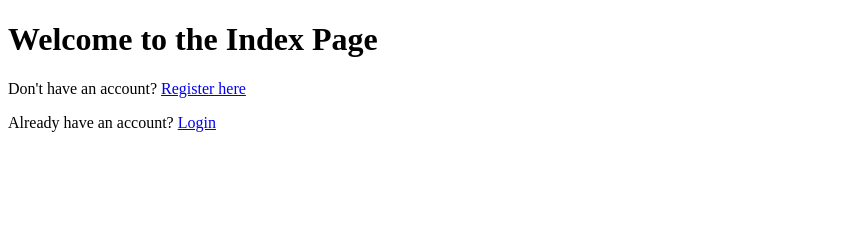
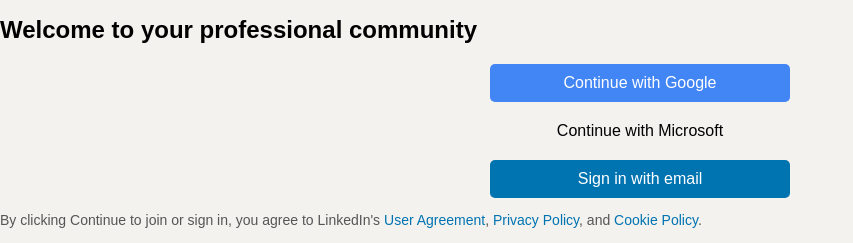
Before and after one commit to amitkumar841994/Profile, a FastAPI app: page / in a window 1280 px wide. Shown: the top 243 px of the page, without its empty margins (0-853 px from the left). Before the commit the page ends 132 px from the top, so only its background shows below. Run offline with FastAPI, Linux system fonts and the light colour scheme; parts of the project's set-up code (start-up, migrations or seed data) failed here and were passed over.

Commit message:
add index file

```diff
--- a/Template/index.html
+++ b/Template/index.html
@@ -1,5 +1,5 @@
 <!-- index.html -->
-<!DOCTYPE html>
+<!-- <!DOCTYPE html>
 <html lang="en">
 <head>
   <meta charset="UTF-8">
@@ -14,4 +14,45 @@
 
 
 </body>
+</html> -->
+<!DOCTYPE html>
+<html lang="en">
+<head>
+    <meta charset="UTF-8">
+    <meta name="viewport" content="width=device-width, initial-scale=1.0">
+    <title>LinkedIn Clone</title>
+    <link rel="stylesheet" href="styles.css">
+      <link href="{{ url_for('static', path='/index.css') }}" rel="stylesheet">
+      <!  "container">
+        <header>
+            <h1>Welcome to your professional community</h1>
+        </header>
+        <div class="buttons">
+            <button class="google-btn">Continue with Google</button>
+            <button class="microsoft-btn">Continue with Microsoft</button>
+            <button class="email-btn">Sign in with email</button>
+        </div>
+        <p>By clicking Continue to join or sign in, you agree to LinkedIn's <a href="#">User Agreement</a>, <a href="#">Privacy Policy</a>, and <a href="#">Cookie Policy</a>.</p>
+        <p class="join-now">New to LinkedIn? <a href="#">Join now</a></p>
+        <div class="illustration">
+            <img src="linkedin.png" alt="Professional community illustration">
+        </div>
+        <section class="explore">
+            <h2>Explore collaborative articles</h2>
+            <p>We’re unlocking community knowledge in a new way. Experts add insights directly into each article, started with the help of AI.</p>
+            <div class="categories">
+                <span>Marketing</span>
+                <span>Public Administration</span>
+                <span>Healthcare</span>
+                <span>Engineering</span>
+                <span>IT Services</span>
+                <span>Sustainability</span>
+                <span>Business Administration</span>
+                <span>Telecommunications</span>
+                <span>HR Management</span>
+                <span>Show all</span>
+            </div>
+        </section>
+    </div>
+</body>
 </html>
--- /dev/null
+++ b/static/index.css
@@ -0,0 +1,107 @@
+/* styles.css */
+body {
+    font-family: Arial, sans-serif;
+    margin: 0;
+    padding: 0;
+    background-color: #f3f2ef;
+}
+
+.container {
+    max-width: 1200px;
+    margin: 0 auto;
+    text-align: center;
+    padding: 20px;
+}
+
+header h1 {
+    font-size: 24px;
+    margin-bottom: 20px;
+}
+
+.buttons button {
+    display: block;
+    width: 300px;
+    margin: 10px auto;
+    padding: 10px;
+    font-size: 16px;
+    border: none;
+    border-radius: 5px;
+    cursor: pointer;
+}
+
+.google-btn {
+    background-color: #4285F4;
+    color: white;
+}
+
+.microsoft-btn {
+    background-color: #F3F2EF;
+    border: 1px solid #666;
+    color: black;
+}
+
+.email-btn {
+    background-color: #0073b1;
+    color: white;
+}
+
+p {
+    font-size: 14px;
+    color: #555;
+}
+
+p a {
+    color: #0073b1;
+    text-decoration: none;
+}
+
+p a:hover {
+    text-decoration: underline;
+}
+
+.join-now {
+    margin-top: 10px;
+    font-size: 14px;
+}
+
+.illustration img {
+    max-width: 100%;
+    height: auto;
+    margin: 20px 0;
+}
+
+.explore {
+    background-color: white;
+    padding: 20px;
+    border-radius: 10px;
+    margin-top: 30px;
+}
+
+.explore h2 {
+    font-size: 20px;
+    margin-bottom: 10px;
+}
+
+.explore p {
+    font-size: 14px;
+    color: #777;
+}
+
+.categories {
+    margin-top: 20px;
+}
+
+.categories span {
+    display: inline-block;
+    margin: 5px;
+    padding: 10px 15px;
+    border: 1px solid #ccc;
+    border-radius: 20px;
+    font-size: 14px;
+    color: #555;
+    cursor: pointer;
+}
+
+.categories span:hover {
+    background-color: #f0f0f0;
+}
```
